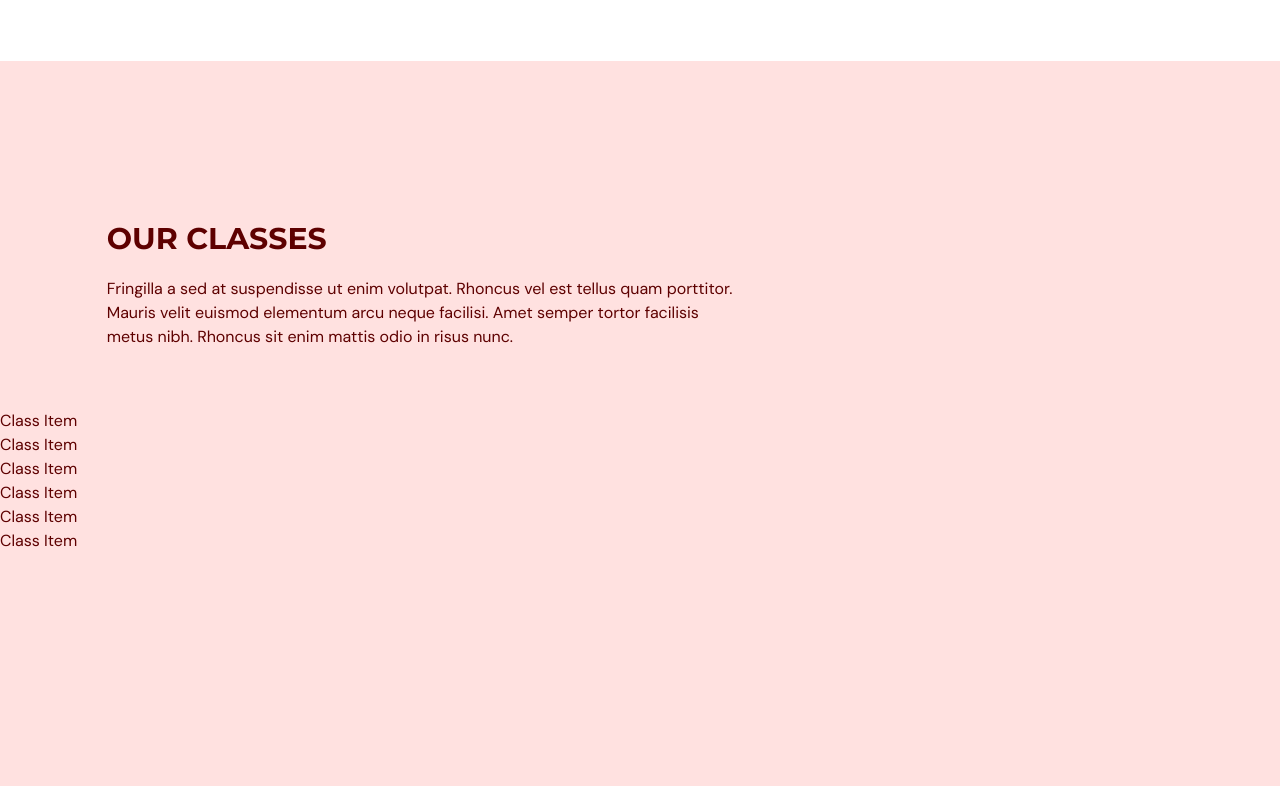
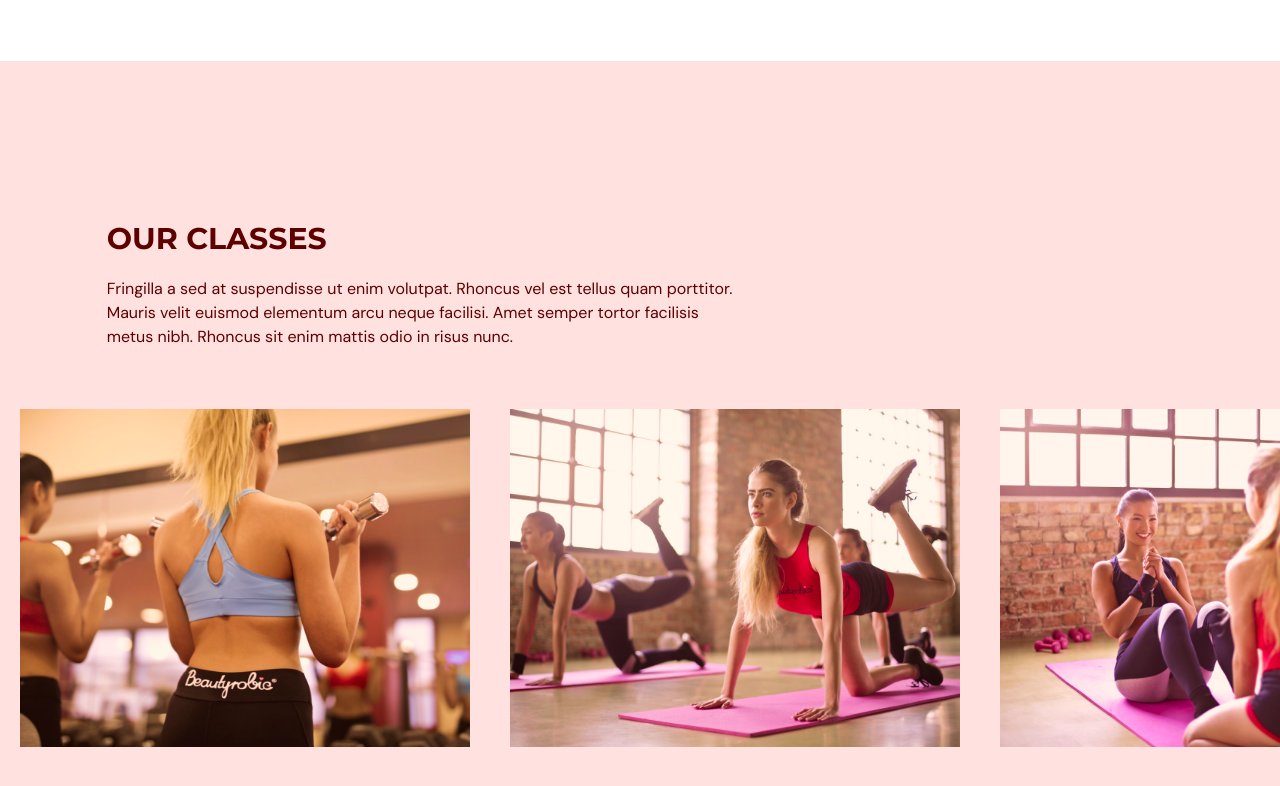
Before and after one commit to goni715/fitness-app-ts, a React (Vite) app: page / in a window 1280 px wide. Shown: the part 2068-2854 px from the top of the page. Built offline with nearby package versions, Linux system fonts and the light colour scheme.

Commit message:
ourclasses component

```diff
--- a/src/components/OurClasses/ClassItem.tsx
+++ b/src/components/OurClasses/ClassItem.tsx
@@ -1,14 +1,24 @@
-
 interface TProps {
   name: string;
   description?: string;
   image: string;
 }
 
-const ClassItem = ({name, description, image} : TProps) => {
+const ClassItem = ({ name, description, image }: TProps) => {
+  const overlayStyles = `p-5 absolute z-30 flex
+  h-[380px] w-[450px] flex-col items-center justify-center
+  whitespace-normal bg-primary-500 text-center text-white
+  opacity-0 transition duration-500 hover:opacity-90`;
+
   return (
     <>
-            <h1>Class Item</h1>
+      <li className="relative mx-5 inline-block h-[380px] w-[450px]">
+        <div className={overlayStyles}>
+          <p className="text-2xl">{name}</p>
+          <p className="mt-5">{description}</p>
+        </div>
+        <img alt={`${image}`} src={image} />
+      </li>
     </>
   );
 };
--- a/src/components/OurClasses/OurClasses.tsx
+++ b/src/components/OurClasses/OurClasses.tsx
@@ -3,6 +3,8 @@ import { TClassType, TSelectedPage } from "../../shared/types";
 import HText from "../../shared/HText";
 import { classes } from "../../data/data";
 import ClassItem from "./ClassItem";
+import { motion } from "framer-motion";
+
 
 type TProps = {
     setSelectedPage : Dispatch<SetStateAction<TSelectedPage>>
@@ -12,8 +14,20 @@ const OurClasses = ({ setSelectedPage }: TProps) => {
     return (
       <>
         <section id="ourclasses" className="w-full bg-primary-100 py-40">
-          <div>
-            <div className="mx-auto w-5/6">
+          <motion.div
+            onViewportEnter={() => setSelectedPage(TSelectedPage.OurClasses)}
+          >
+            <motion.div
+              className="mx-auto w-5/6"
+              initial="hidden"
+              whileInView="visible"
+              viewport={{ once: true, amount: 0.5 }}
+              transition={{ duration: 0.5 }}
+              variants={{
+                hidden: { opacity: 0, x: -50 },
+                visible: { opacity: 1, x: 0 },
+              }}
+            >
               <div className="md:w-3/5">
                 <HText>OUR CLASSES</HText>
                 <p className="py-5">
@@ -23,7 +37,7 @@ const OurClasses = ({ setSelectedPage }: TProps) => {
                   Rhoncus sit enim mattis odio in risus nunc.
                 </p>
               </div>
-            </div>
+            </motion.div>
             <div className="mt-10 h-[353px] w-full overflow-x-auto overflow-y-hidden">
               <ul className="w-[2800px] whitespace-nowrap">
                 {classes.map((item: TClassType, index) => (
@@ -36,7 +50,7 @@ const OurClasses = ({ setSelectedPage }: TProps) => {
                 ))}
               </ul>
             </div>
-          </div>
+          </motion.div>
         </section>
       </>
     );
```
Lines whose indentation alone changed are shown as unchanged.
